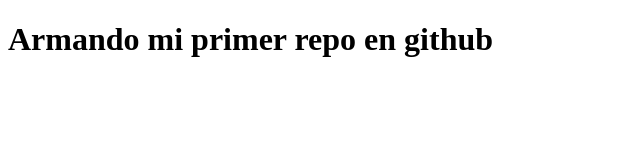
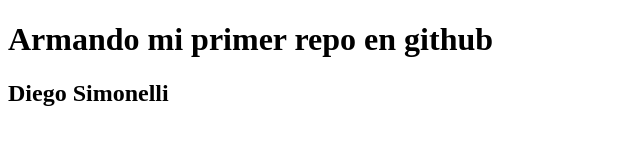
Before and after one commit to diegoarielsimonelli/git_en_clase, a plain HTML site: page index.html in a window 1280 px wide. Shown: the whole page, without its empty margins (0-640 px from the left). Drawn offline with Linux system fonts and the light colour scheme.

Commit message:
agregue mi nombre

```diff
--- a/index.html
+++ b/index.html
@@ -7,5 +7,6 @@
   </head>
   <body>
     <h1>Armando mi primer repo en github</h1>
+    <h2>Diego Simonelli</h2>
   </body>
 </html>
```
